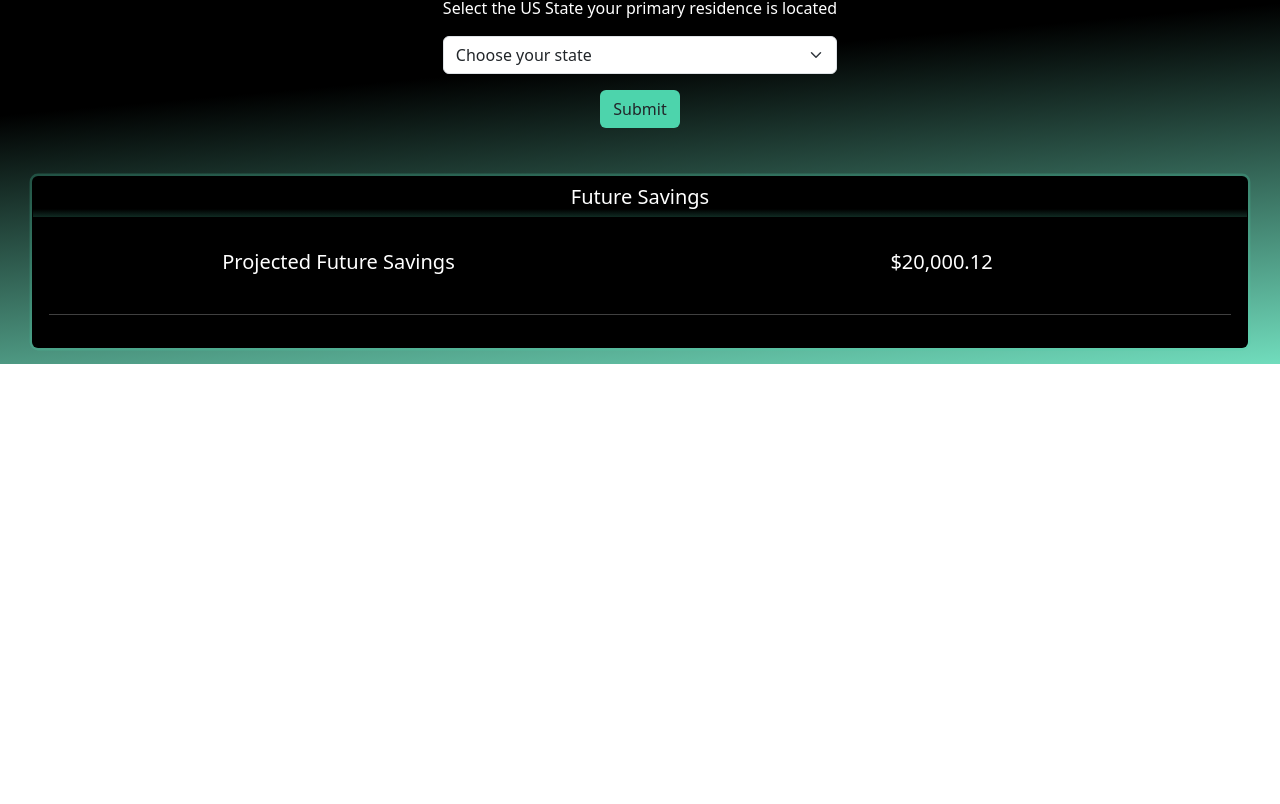
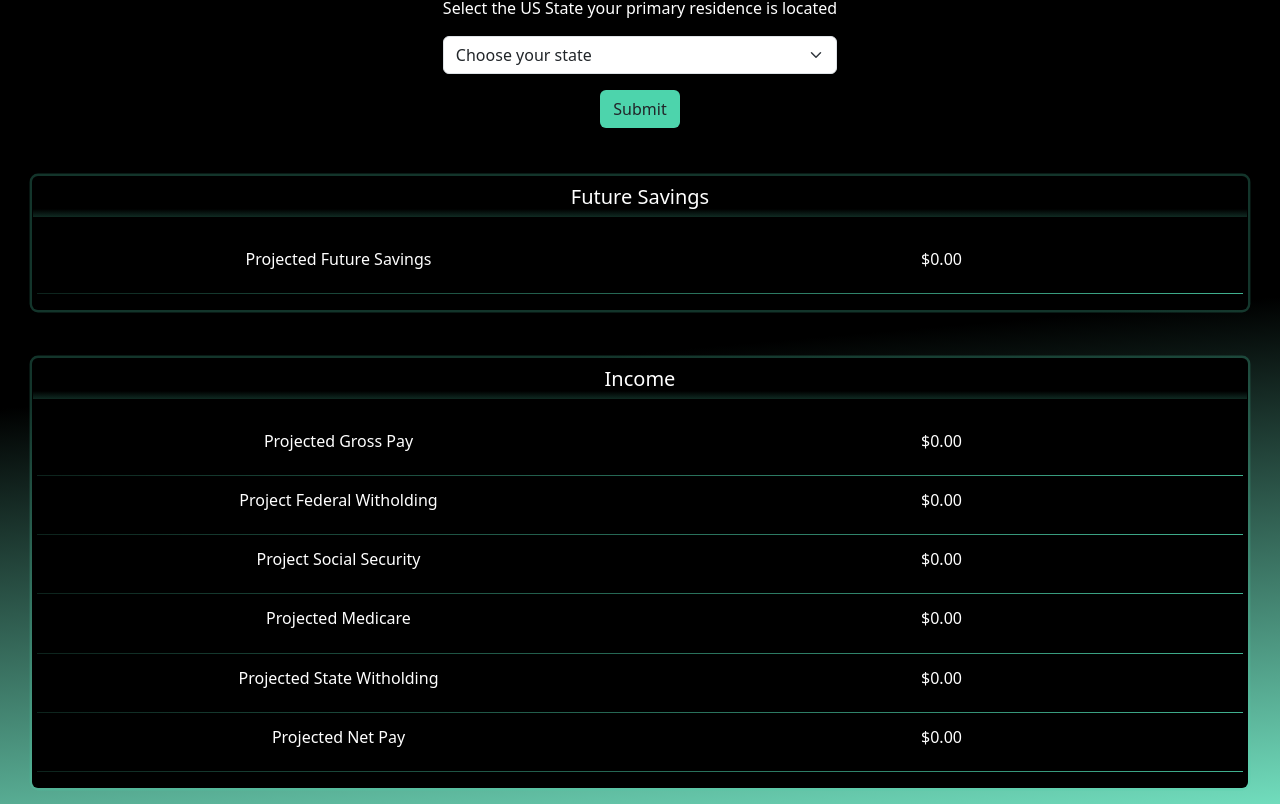
Before and after one commit to jchicago98/rebudget-ui, an Angular app: page / in a window 1280 px wide. Shown: the part 606-1410 px from the top of the page. Before the commit the page ends 970 px from the top, so only its background shows below. Built offline with nearby package versions, Linux system fonts and the light colour scheme.

Commit message:
Added income table, will add service to request APIs for getting state income info data

```diff
--- a/src/app/pages/rebudget-homepage/rebudget-homepage.component.css
+++ b/src/app/pages/rebudget-homepage/rebudget-homepage.component.css
@@ -57,3 +57,17 @@ td{
   /* background-color: rgba(77, 212, 172, 0.2); */
   background: linear-gradient(180deg,black 80%,rgba(77, 212, 172, 0.2));
 }
+
+.horizontal-line {
+  position: relative;
+}
+
+.horizontal-line::before {
+  content: "";
+  position: absolute;
+  top: 0;
+  left: 0;
+  right: 0;
+  height: 1px;
+  background: linear-gradient(-179.9deg, #4dd4ac, black);
+}
--- a/src/app/pages/rebudget-homepage/rebudget-homepage.component.html
+++ b/src/app/pages/rebudget-homepage/rebudget-homepage.component.html
@@ -67,16 +67,38 @@
                             <div class="row">
                                 <div class="col-sm-6">
                                     <div class="card-body">
-                                        <h5 class="card-title">Projected Future Savings</h5>
+                                        <h6 class="card-title">Projected Future Savings</h6>
                                     </div>
                                 </div>
                                 <div class="col-sm-6">
                                     <div class="card-body">
-                                        <h5 class="card-title">$20,000.12</h5>
+                                        <h6 class="card-title">${{totalProjectSavings | number : '.2-2'}}</h6>
                                     </div>
                                 </div>
+                                <div class="horizontal-line"></div>
                             </div>
-                            <hr>
+
+                        </div>
+                    </div>
+                </div>
+
+                <div class="mt-5">
+                    <div class="card">
+                        <h5 class="card-header">Income</h5>
+                        <div class="card-body">
+                            <div class="row" *ngFor="let incomeItem of incomeCardArray">
+                                <div class="col-sm-6">
+                                    <div class="card-body">
+                                        <h6 class="card-title">{{incomeItem}}</h6>
+                                    </div>
+                                </div>
+                                <div class="col-sm-6">
+                                    <div class="card-body">
+                                        <h6 class="card-title">${{totalProjectSavings | number : '.2-2'}}</h6>
+                                    </div>
+                                </div>
+                                <div class="horizontal-line"></div>
+                            </div>
                         </div>
                     </div>
                 </div>
--- a/src/app/pages/rebudget-homepage/rebudget-homepage.component.ts
+++ b/src/app/pages/rebudget-homepage/rebudget-homepage.component.ts
@@ -10,13 +10,15 @@ import { US_States } from 'src/app/core/models/list-us-states';
 export class RebudgetHomepageComponent {
 
   listOfUS_States: string[] = [];
-  initialUserStateMessage = 'Choose your state';
+  INITIAL_USER_STATE_MESSAGE = 'Choose your state';
   totalProjectSavings = 0;
+  totalGrossPay = 0;
+  incomeCardArray = ['Projected Gross Pay', 'Project Federal Witholding', 'Project Social Security', 'Projected Medicare', 'Projected State Witholding', 'Projected Net Pay']
 
   budgetForm: FormGroup = this.fb.group({
     userWageInput: ['', Validators.required],
     userWageSelection: ['Hourly', Validators.required],
-    userState: [this.initialUserStateMessage, Validators.required],
+    userState: [this.INITIAL_USER_STATE_MESSAGE, Validators.required],
     userAge: ['', Validators.required]
   },
     { updateOn: 'submit' }
@@ -28,10 +30,15 @@ export class RebudgetHomepageComponent {
   get userAge(): string { return this.budgetForm.get('userAge')?.value; }
 
   calculateProjectedSavings() {
-    if (this.budgetForm.valid && this.userState != this.initialUserStateMessage) {
-      let ageDifference = 65 - parseInt(this.userAge);
+    if (this.budgetForm.valid && this.userState != this.INITIAL_USER_STATE_MESSAGE) {
+      let ageDifference = 65 - parseFloat(this.userAge);
       if(this.userWageSelection == 'Hourly'){
-        let annualWageHourly = parseInt(this.userWageInput) * 40 * 52;
+        var annualWageHourly = parseFloat(this.userWageInput) * 40 * 52;
+        this.totalProjectSavings = (annualWageHourly * ageDifference);
+        console.log(this.totalProjectSavings)
+      }
+      else if(this.userWageSelection == 'Salary'){
+        this.totalProjectSavings = parseFloat(this.userWageInput) * ageDifference;
       }
     }
   }
```
